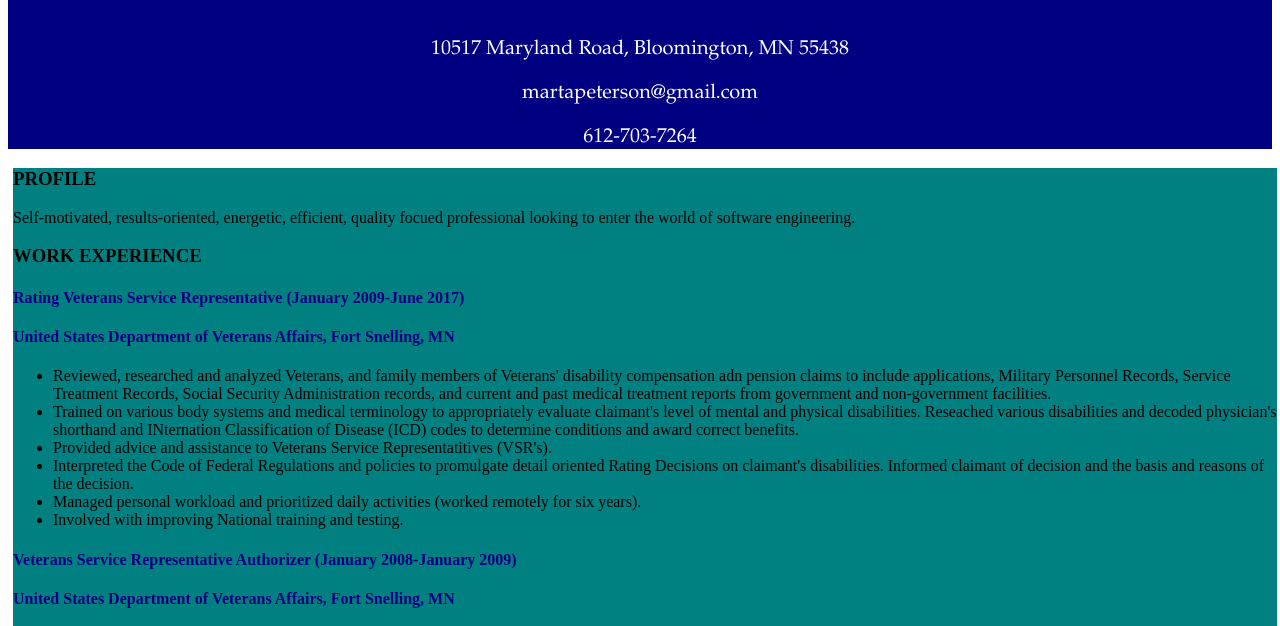
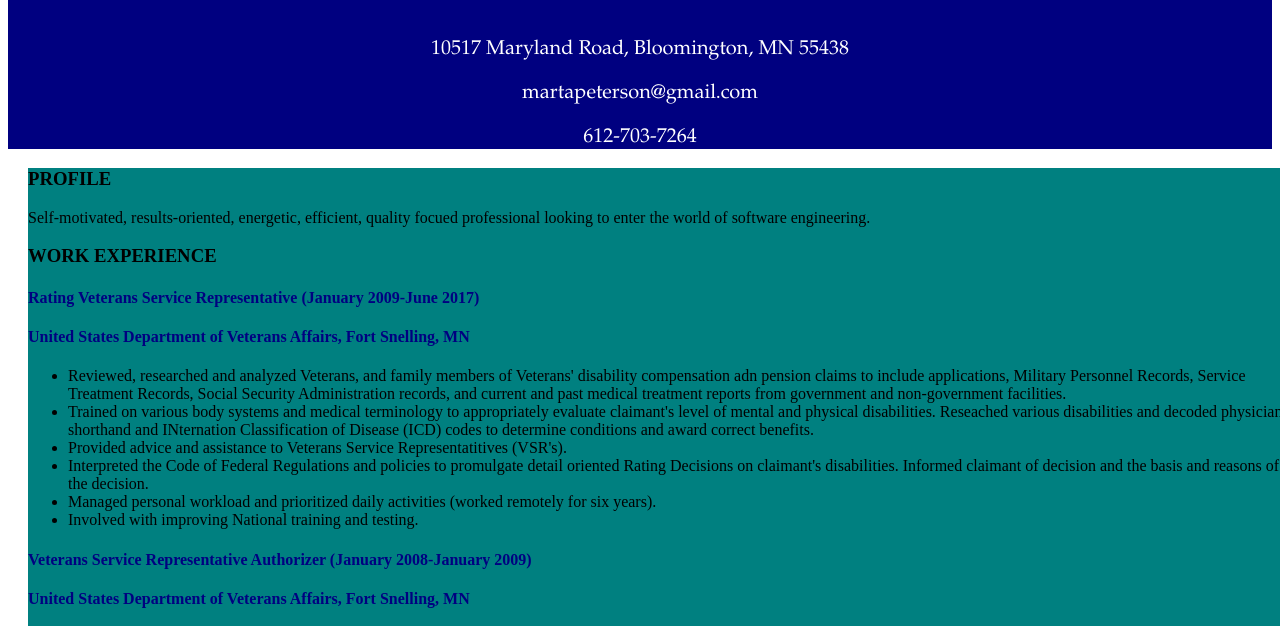
Before and after one commit to MartaJopp/martajopp.github.io, a plain HTML site: page index.html in a window 1280 px wide. Shown: the part 272-898 px from the top of the page. Drawn offline with Linux system fonts and the light colour scheme.

Commit message:
updating margin

```diff
--- a/style.css
+++ b/style.css
@@ -24,7 +24,7 @@
   width: 100%;
   height: 1200PX;
   background-color: TEAL;
-  margin-left: 5PX;
+  margin-left: 20PX;
 }
 
 h4 {color: NAVY;
```
